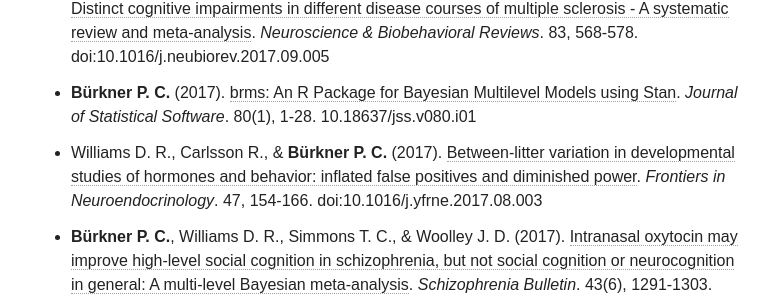
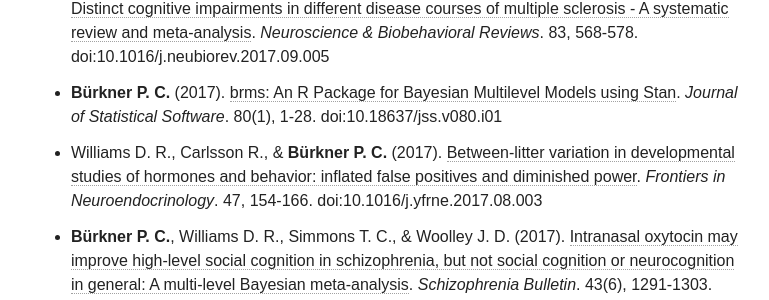
Before and after one commit to paul-buerkner/paul-buerkner.github.io, a Jekyll site: the page built from publications/index.md, in a window 1280 px wide and 900 px high, scrolled down 1546 px. Shown: the part 152-452 px from the top of the window, without its empty margins (255-1024 px from the left). Built offline with Jekyll 4.4.1, drawn with Linux system fonts in a browser that asks for light colours; nearby versions of some CDN libraries.

Commit message:
fix typo

```diff
--- a/publications/index.md
+++ b/publications/index.md
@@ -20,7 +20,7 @@
 * Carlsson R., Schimmack U., Williams D. R., & **Bürkner P. C.** (2017). [Bayes Factors From Pooled Data Are No Substitute for Bayesian Meta-Analysis: Commentary on Scheibehenne, Jamil, and Wagenmakers (2016)](http://journals.sagepub.com/eprint/9iwbZegivfVhDZqRk4Dy/full). *Psychological Science*. 28(11), 1694-1697. doi:10.1177/0956797616684682
 * Arslan R. C., Willführ K. P., Frans E. M., Verweij K. J. H., **Bürkner P. C.**, Myrskylä M., Voland E., Almqvist C., Brendan P., Zietsch B. P., & Penke L. (2017). [Older fathers’ children have lower evolutionary fitness across four centuries and in four populations](http://rspb.royalsocietypublishing.org/content/royprsb/284/1862/20171562.full.pdf). *Proceedings of the Royal Society B*. 284(1862), 1-9. doi:10.1098/rspb.2017.1562
 * Johnen A., Landmeyer N. C., **Bürkner P. C.**, Wiendl H., Meutha S. G., Holling H. (2017). [Distinct cognitive impairments in different disease courses of multiple sclerosis - A systematic review and meta-analysis](https://www.ncbi.nlm.nih.gov/pubmed/28890199). *Neuroscience & Biobehavioral Reviews*. 83, 568-578. doi:10.1016/j.neubiorev.2017.09.005
-* **Bürkner P. C.** (2017). [brms: An R Package for Bayesian Multilevel Models using Stan](https://www.jstatsoft.org/article/view/v080i01). *Journal of Statistical Software*. 80(1), 1-28. 10.18637/jss.v080.i01
+* **Bürkner P. C.** (2017). [brms: An R Package for Bayesian Multilevel Models using Stan](https://www.jstatsoft.org/article/view/v080i01). *Journal of Statistical Software*. 80(1), 1-28. doi:10.18637/jss.v080.i01
 * Williams D. R., Carlsson R., & **Bürkner P. C.** (2017). [Between-litter variation in developmental studies of hormones and behavior: inflated false positives and diminished power](http://www.sciencedirect.com/science/article/pii/S0091302217300468). *Frontiers in Neuroendocrinology*. 47, 154-166. doi:10.1016/j.yfrne.2017.08.003
 * **Bürkner P. C.**, Williams D. R., Simmons T. C., & Woolley J. D. (2017). [Intranasal oxytocin may improve high-level social cognition in schizophrenia, but not social cognition or neurocognition in general: A multi-level Bayesian meta-analysis](https://academic.oup.com/schizophreniabulletin/article-abstract/doi/10.1093/schbul/sbx053/3861667/Intranasal-Oxytocin-May-Improve-High-Level-Social?redirectedFrom=fulltext). *Schizophrenia Bulletin*. 43(6), 1291-1303. doi:10.1093/schbul/sbx053
 * **Bürkner P. C.**, Bittner N., Holling H., & Buhlmann U. (2017). [D-Cycloserine Augmentation of Behavior Therapy for Anxiety and Obsessive-Compulsive Disorders: A Meta-Analysis](http://journals.plos.org/plosone/article?id=10.1371/journal.pone.0173660). *PLOS ONE*. 12(3), 1-19. doi:10.1371/journal.pone.0173660
```
